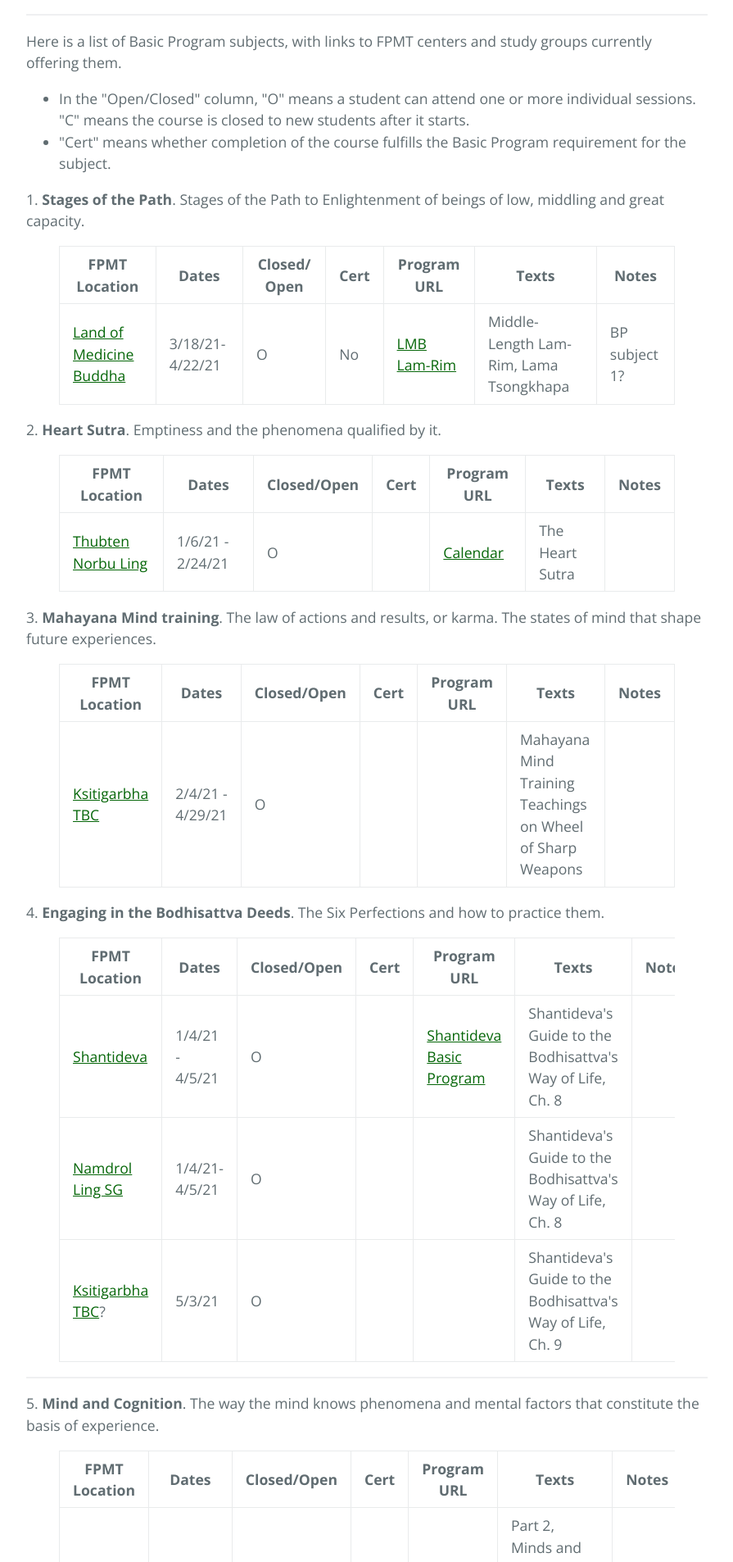
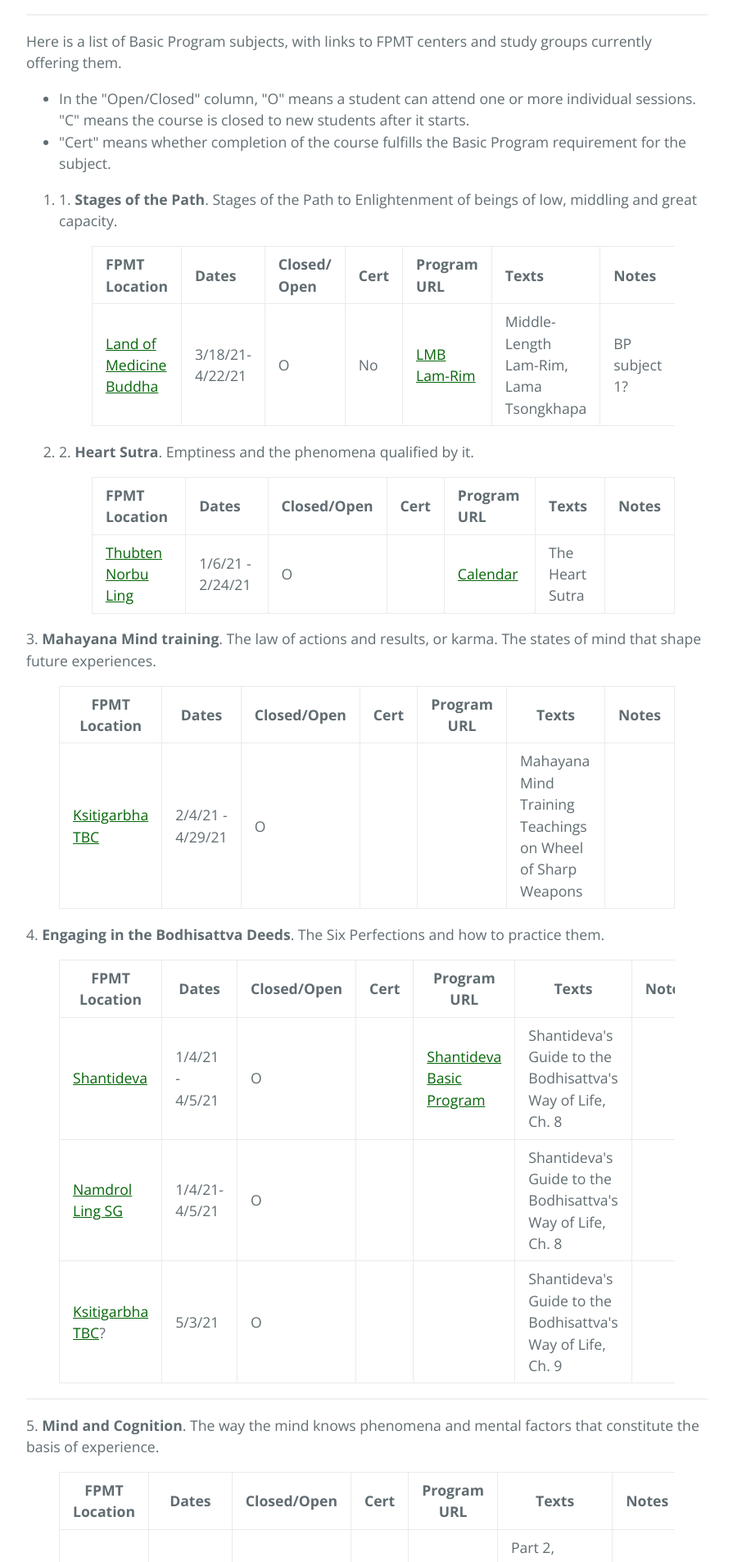
Before and after one commit to lgeorge/lgeorge.github.io, a Jekyll site: the page built from index.html, in a window 1280 px wide. Shown: the part 373-2279 px from the top of the page at 82% size, without its empty margins (192-1087 px from the left). Built offline with Jekyll 4.4.1, drawn with Linux system fonts in a browser that asks for light colours.

Commit message:
Update index.html

```diff
--- a/index.html
+++ b/index.html
@@ -19,7 +19,8 @@
     	<li>"Cert" means whether completion of the course fulfills the Basic Program requirement for the subject.</li>
     </ul>
 
-    <p>1. <strong>Stages of the Path</strong>. Stages of the Path to Enlightenment of beings of low, middling and great capacity.</p>
+    <ol>
+      <li>1. <strong>Stages of the Path</strong>. Stages of the Path to Enlightenment of beings of low, middling and great capacity.</p>
 
     <!-- wp:table {"backgroundColor":"subtle-light-gray","align":"wide","className":"is-style-regular"} -->
     <figure class="wp-block-table alignwide is-style-regular">
@@ -32,8 +33,9 @@
     		</tbody>
     	</table>
     </figure>
+    </li>
 
-    <p>2. <strong>Heart Sutra</strong>. Emptiness and the phenomena qualified by it.</p>
+    <li>2. <strong>Heart Sutra</strong>. Emptiness and the phenomena qualified by it.</p>
 
     <!-- wp:table {"backgroundColor":"subtle-light-gray","align":"wide","className":"is-style-regular"} -->
     <figure class="wp-block-table alignwide is-style-regular">
@@ -46,6 +48,8 @@
     		</tbody>
     	</table>
     </figure>
+    </li>
+    </ol>
 
     <p>3. <strong>Mahayana Mind training</strong>. The law of actions and results, or karma. The states of mind that shape future experiences.</p>
 
```
